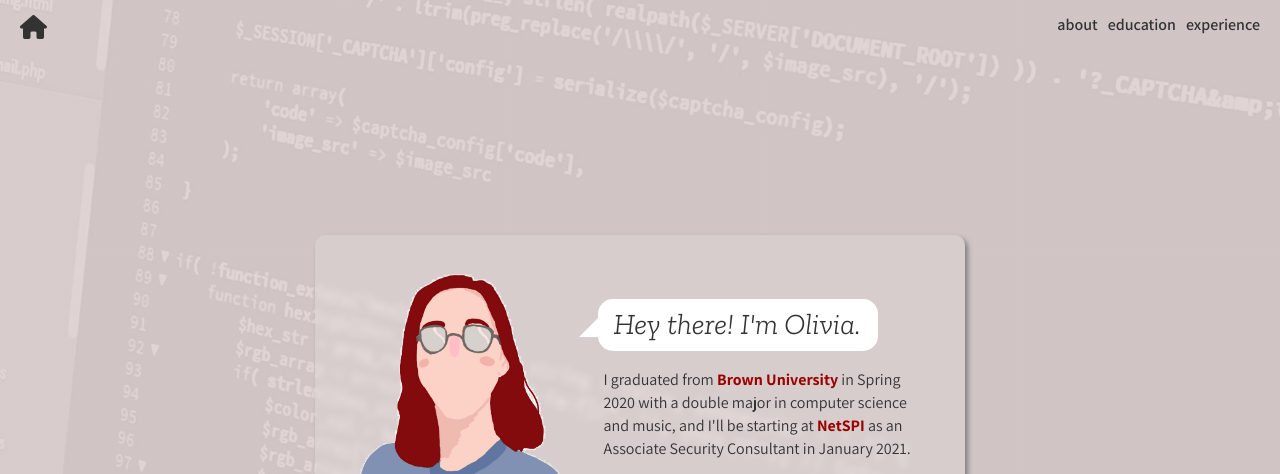
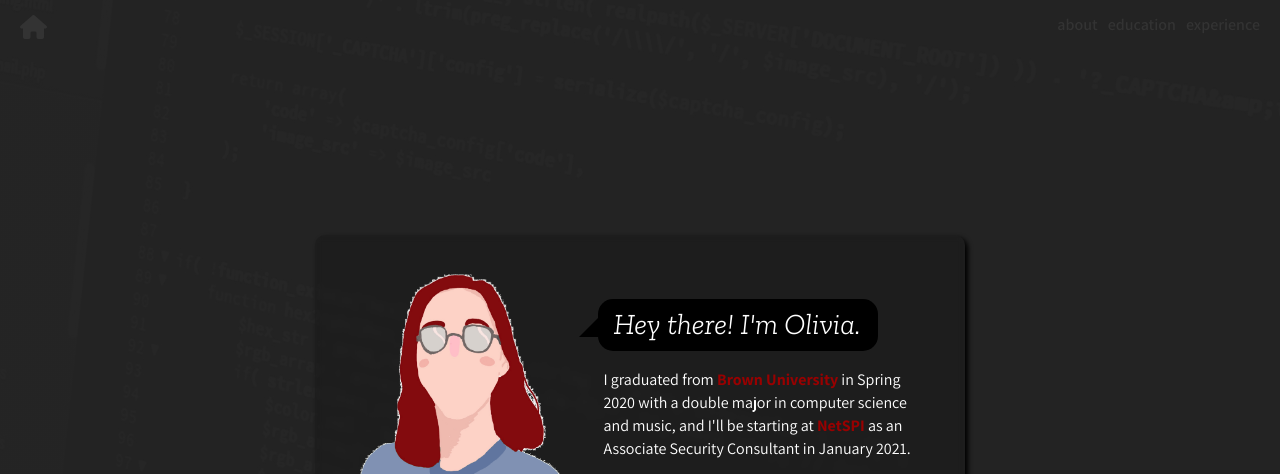
Before and after one commit to olangley/olangley.github.io, a plain HTML site: page index.html in a window 1280 px wide. Shown: the top 474 px of the page. Drawn offline with nearby package versions, Linux system fonts and the light colour scheme; files whose address does not match are found by name; a web font is replaced by a local one.

Commit message:
dark mode rough draft

```diff
--- a/css/styles.css
+++ b/css/styles.css
@@ -11,7 +11,8 @@ body {
   font-family: "Assistant", Helvetica, sans-serif;
   font-size: 12pt;
   font-weight: 400;
-  background-color: white;
+  color: white;
+  background-color: #121212;
 }
 
 section {
@@ -48,8 +49,8 @@ ul {
 
 .overlay {
   background: linear-gradient(
-    rgba(116, 67, 62, 0.22),
-    rgba(116, 67, 62, 0.22)
+    rgba(0, 0, 0, 0.85),
+    rgba(0, 0, 0, 0.85)
   ), no-repeat center fixed url(../images/texture.jpg);
   background-size: cover;
 }
@@ -61,10 +62,10 @@ ul {
   display: flex;
   justify-content: center;
   align-items: center;
-  background-color: rgba(255, 255, 255, 0.15);
+  background-color: rgba(0, 0, 0, 0.15);
   backdrop-filter: blur(3px);
   border-radius: 10px;
-  box-shadow: 3px 3px 5px gray;
+  box-shadow: 3px 3px 5px black;
 }
 
 #home-text {
@@ -77,7 +78,7 @@ ul {
   font-family: "Zilla Slab", "Assistant", Helvetica, sans-serif;
   font-size: 22pt;
   font-weight: 300;
-  background: white;
+  background: black;
   border-radius: 15px;
   width: 280px;
   padding: 5px 10px 5px 15px;
@@ -93,7 +94,7 @@ ul {
   width: 0;
   height: 0;
   border: 20px solid transparent;
-  border-right-color: white;
+  border-right-color: black;
   border-left: 0;
   border-bottom: 0;
   margin-top: -11px;
@@ -102,7 +103,7 @@ ul {
 
 .icon, .icon:visited, .icon:active, .icon:focus {
   text-decoration: none;
-  color: #333;
+  color: white;
 }
 
 .icon:hover {
@@ -215,7 +216,7 @@ ul {
 
 #education-container {
   width: 800px;
-  background-color: white;
+  background-color: #121212;
   padding: 10px 40px 30px 40px;
 }
 
@@ -293,7 +294,6 @@ ul {
 }
 
 .location-marker {
-  color: #333;
   margin-bottom: 5px;
   font-style: italic;
 }
```
